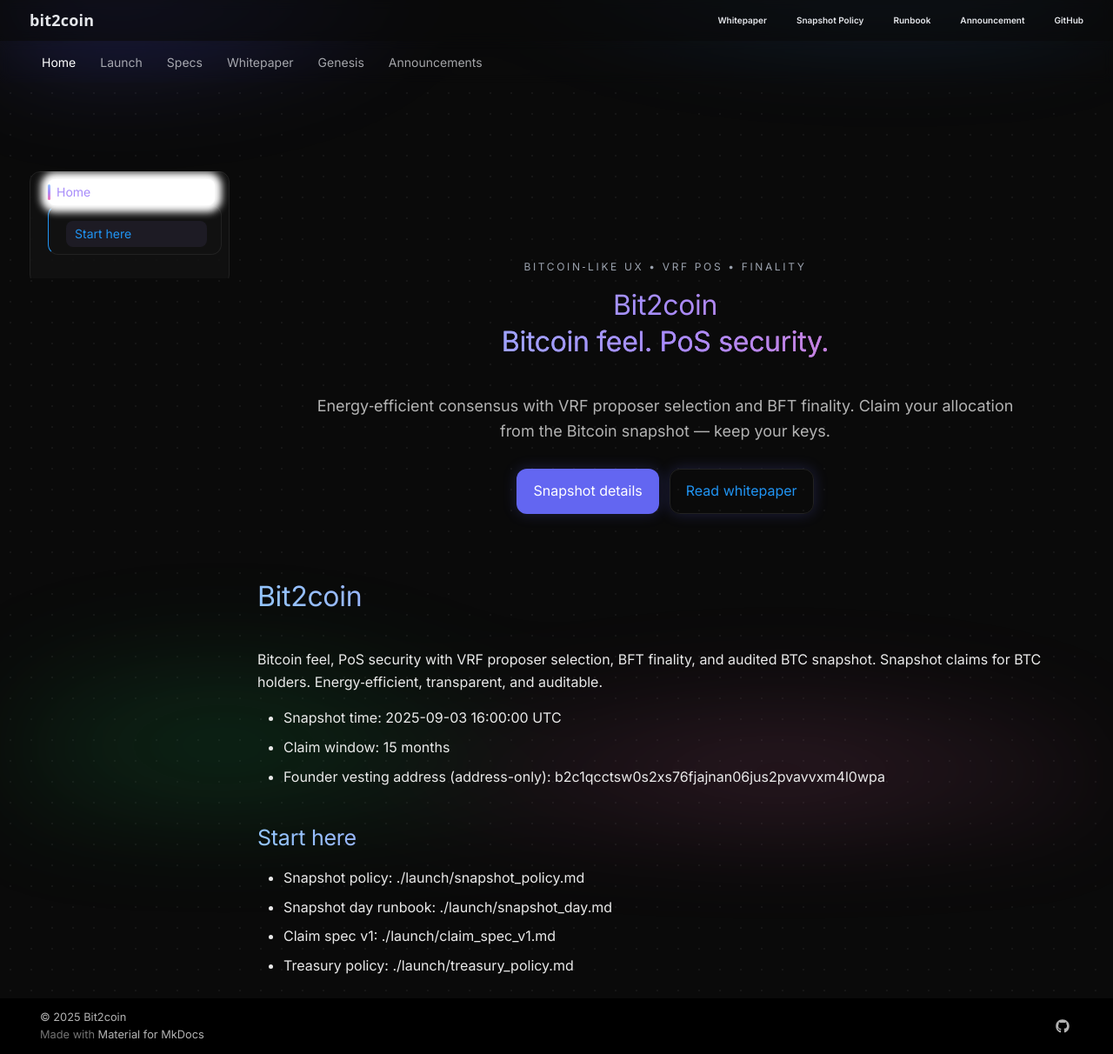
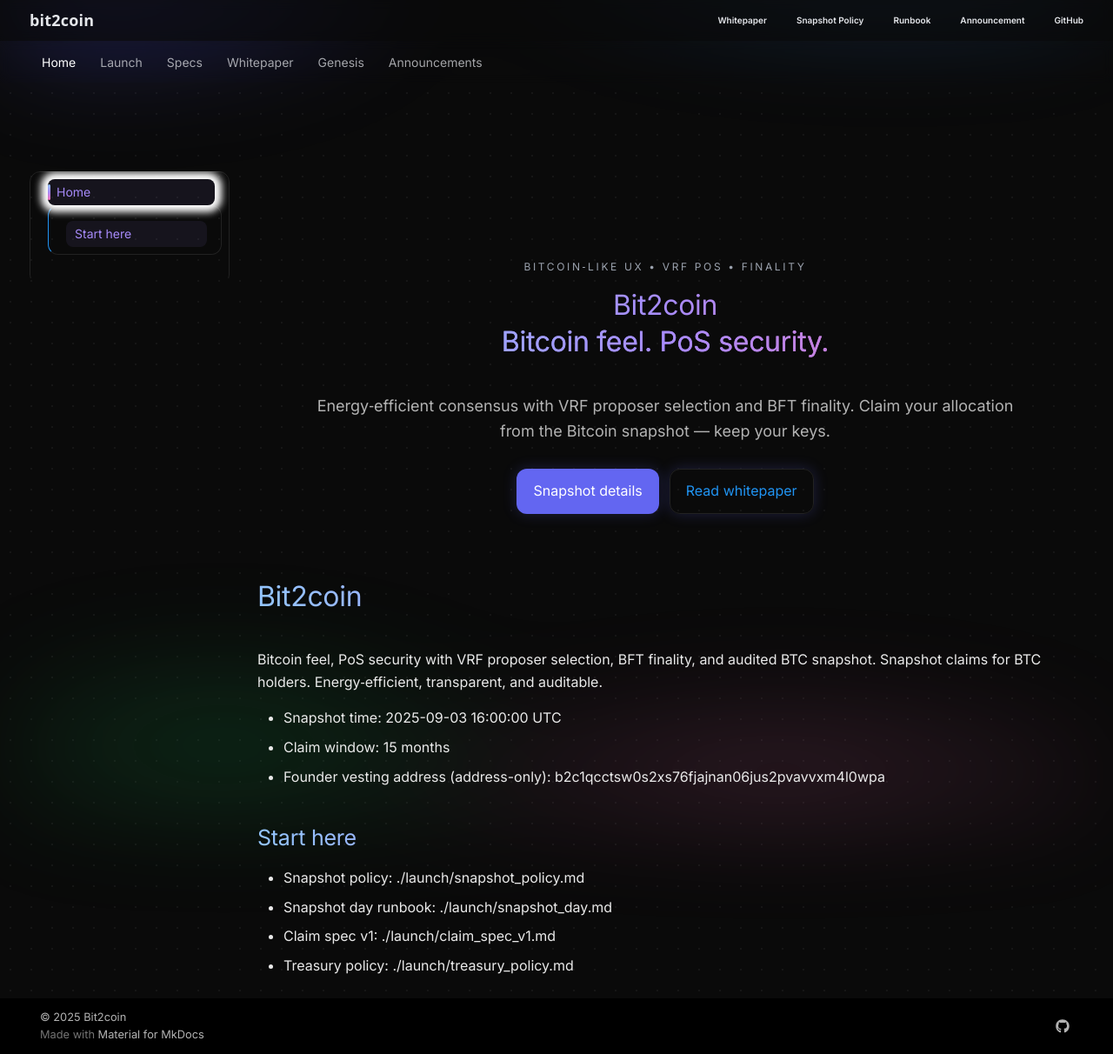
Before and after one commit to sa2shinakamo2/bit2coin, an MkDocs documentation site: the page built from docs/index.md, in a window 1280 px wide. Shown: the whole page at 87% size. Built offline with MkDocs 1.6.1 and Material for MkDocs 9.7.7, drawn with Linux system fonts in a browser that asks for light colours; comment, search, counter and statistics services are not loaded.

Commit message:
Docs: polish ToC/sidebars (remove white title bg, unify active/passed colors)

```diff
--- a/docs/assets/theme/docs-fx.css
+++ b/docs/assets/theme/docs-fx.css
@@ -48,11 +48,16 @@
   padding: 8px 8px;
 }
 .md-sidebar--secondary .md-nav{position:sticky; top:80px}
-.md-nav__title{color:#e5e7eb; font-weight:700}
+.md-nav__title{color:#e5e7eb; font-weight:700; background:transparent !important; box-shadow:none !important}
+.md-sidebar--secondary .md-nav, .md-sidebar--primary .md-nav, .md-nav, .md-nav__list{background:transparent}
 .md-nav__link{color:#cbd5e1; border-radius:8px; padding:6px 10px}
 .md-nav__link:hover{color:#93c5fd; background:rgba(147,197,253,.06)}
-.md-nav__item--active > .md-nav__link,
-.md-nav__link--passed{color:#a78bfa; background:rgba(167,139,250,.08)}
+/* unify visited/passed colors */
+.md-nav__link:visited{color:#cbd5e1}
+.md-nav__link--passed{color:#cbd5e1; background:transparent}
+/* highlight only the active item */
+.md-nav__item--active > .md-nav__link{color:#a78bfa; background:rgba(167,139,250,.08)}
+.md-nav__link--active{color:#a78bfa !important; background:rgba(167,139,250,.08) !important}
 .md-nav__item--active > .md-nav__link{position:relative}
 .md-nav__item--active > .md-nav__link::before{
   content:""; position:absolute; left:0; top:6px; bottom:6px; width:3px;
```
